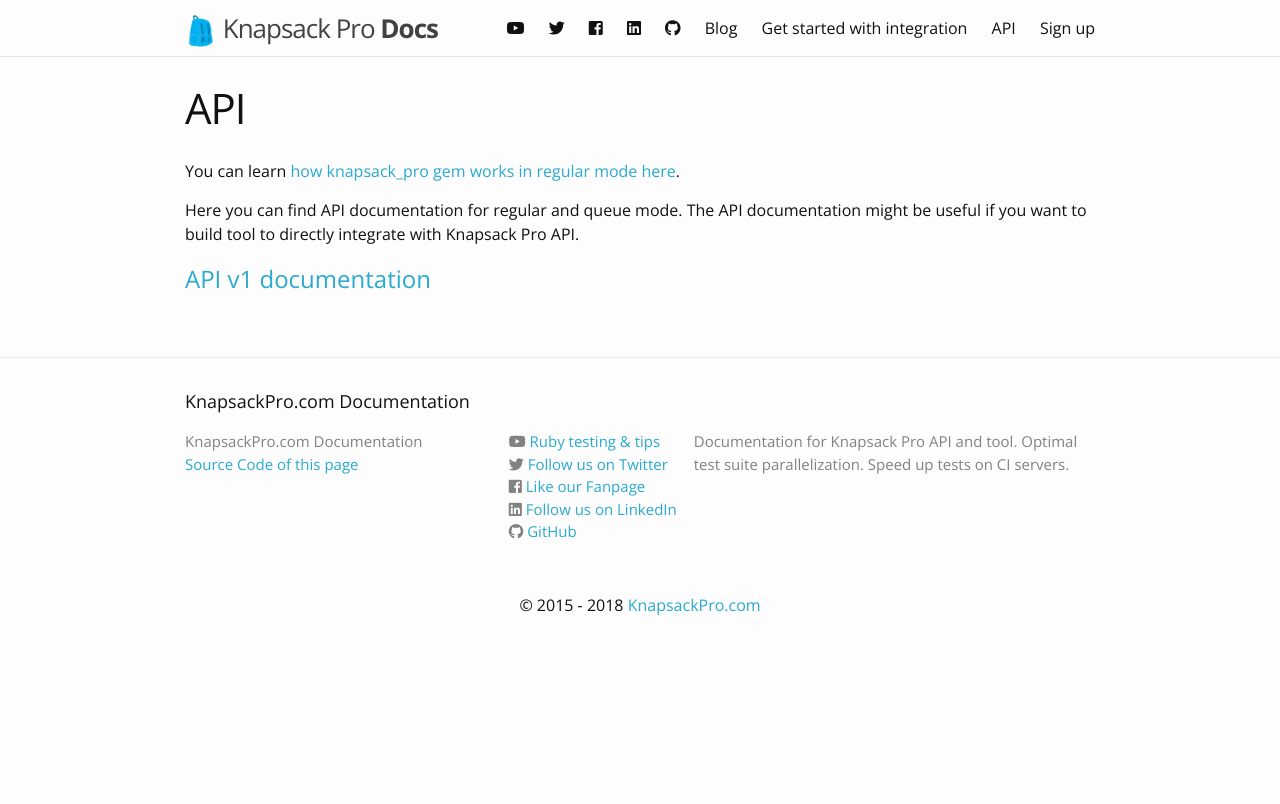
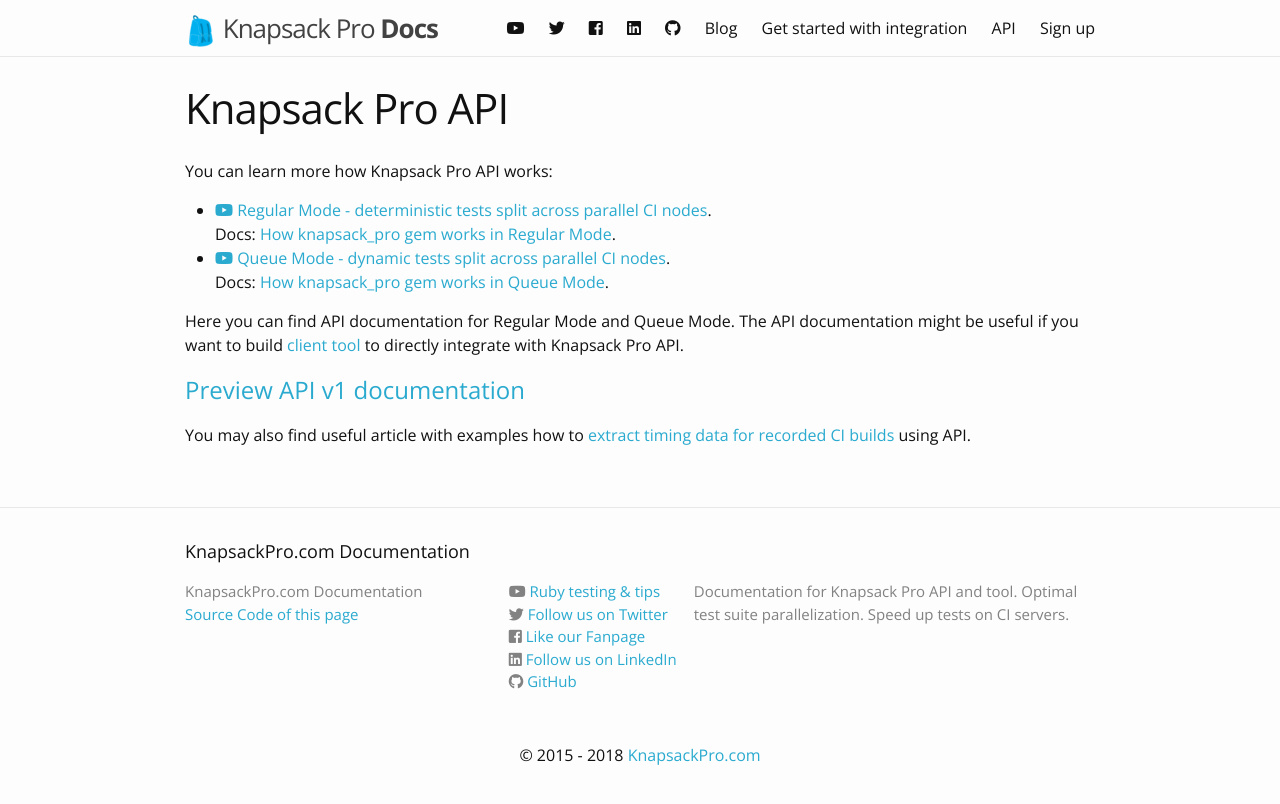
Before and after one commit to KnapsackPro/docs.knapsackpro.com, a Jekyll site: the page built from api.md, in a window 1280 px wide. Shown: the top 804 px of the page. Built offline with Jekyll 4.4.1, drawn with Linux system fonts in a browser that asks for light colours; nearby versions of some CDN libraries.

Commit message:
Update API page with links to yt examples and article about extracting timing data

```diff
--- a/api.md
+++ b/api.md
@@ -1,10 +1,32 @@
 ---
 layout: page
-title: API
+title: Knapsack Pro API
 permalink: /api/
 ---
 
-<p>You can learn <a href="https://github.com/KnapsackPro/knapsack_pro-ruby#how-does-knapsack_pro-work">how knapsack_pro gem works in regular mode here</a>.</p>
-<p>Here you can find API documentation for regular and queue mode. The API documentation might be useful if you want to build tool to directly integrate with Knapsack Pro API.</p>
+<p>
+You can learn more how Knapsack Pro API works:
 
-<h1><a href="/api/v1/">API v1 documentation</a></h1>
+<ul>
+  <li>
+  <a href="https://youtu.be/ZEb6NeRRfQ4"><i class="fab fa-youtube"></i> Regular Mode - deterministic tests split across parallel CI nodes</a>.
+  <br>
+  Docs: <a href="https://github.com/KnapsackPro/knapsack_pro-ruby#how-does-knapsack_pro-work">How knapsack_pro gem works in Regular Mode</a>.
+  </li>
+  <li>
+  <a href="https://youtu.be/hUEB1XDKEFY"><i class="fab fa-youtube"></i> Queue Mode - dynamic tests split across parallel CI nodes</a>.
+  <br>
+  Docs: <a href="https://github.com/KnapsackPro/knapsack_pro-ruby#queue-mode">How knapsack_pro gem works in Queue Mode</a>.
+  </li>
+</ul>
+</p>
+
+<p>
+Here you can find API documentation for Regular Mode and Queue Mode. The API documentation might be useful if you want to build <a href="/integration/">client tool</a> to directly integrate with Knapsack Pro API.
+</p>
+
+<h1><a href="/api/v1/">Preview API v1 documentation</a></h1>
+
+<p>
+You may also find useful article with examples how to <a href="/2018/how-to-export-test-suite-timing-data-from-knapsack-pro-api">extract timing data for recorded CI builds</a> using API.
+</p>
```
